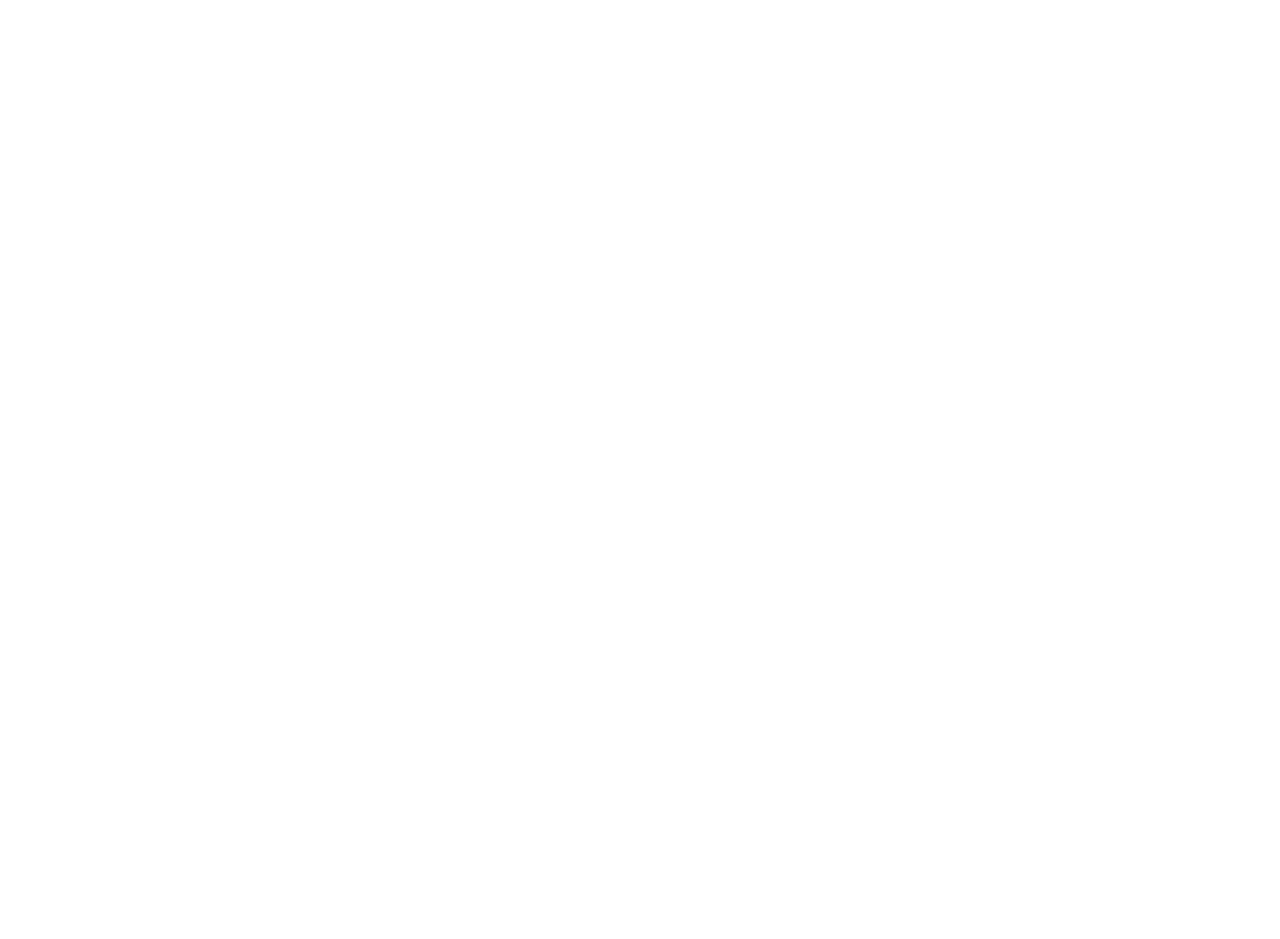
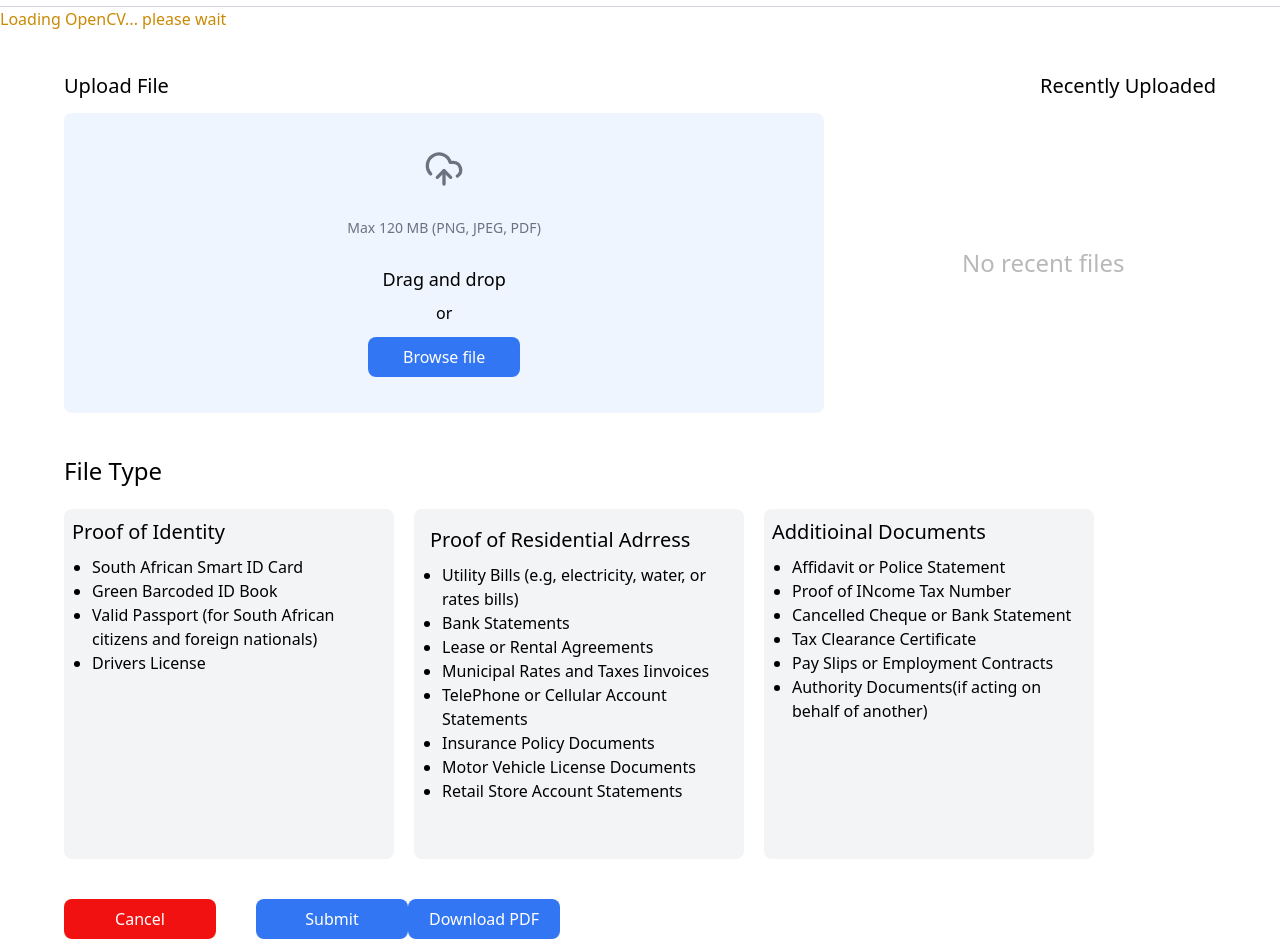
Before and after one commit to marc-yusufu/document-verification-docufy, a React (Vite) app: page /upload in a window 1280 px wide. Before the commit this address had no page. Shown: the part 60-999 px from the top of the page. Before the commit the page ends 800 px from the top, so only its background shows below. Built offline with nearby package versions, Linux system fonts and the light colour scheme.

Commit message:
openCV and pdf generating

```diff
--- a/index.html
+++ b/index.html
@@ -7,6 +7,15 @@
   </head>
   <body>
     <div id="root"></div>
+
+        <!-- for OpenCV-->
+    <!--<input type="file" id="fileInput" accept="image/*"/>
+    <br>
+    <canvas id="canvasInput"></canvas>
+    <canvas id="canvasOutput"></canvas>-->
+
+    <script async src="https://docs.opencv.org/4.x/opencv.js"></script>
+    <script src="https://cdnjs.cloudflare.com/ajax/libs/jspdf/2.5.1/jspdf.umd.min.js"></script>
     <script type="module" src="/src/main.tsx"></script>
   </body>
 </html>
--- a/src/App.tsx
+++ b/src/App.tsx
@@ -37,7 +37,7 @@
 
   return (
     <div className="font-sans">
-      {!hideHeaderFooter && <Header />}
+      {!hideHeaderFooter  }
 
       {loading && (
         <div className="text-center text-sm p-2 bg-yellow-100 text-yellow-800">
@@ -67,7 +67,8 @@
         <Route path="/signup" element={<SignUpScreen />} />
         <Route path="/verify" element={<VerificationScreen />} />
         <Route path="/home" element={<Home />} />
-        <Route path="/" element={<UploadFile />} />
+        <Route path="/" element={<Upload />} />
+        <Route path="upload" element={<UploadFile />} />
         <Route path="/services" element={<ServicesPage />} />
         <Route path="/about" element={<AboutUs />} />
         <Route path="/settings" element={<SettingPage />} />
--- a/src/Screens/UploadFile.tsx
+++ b/src/Screens/UploadFile.tsx
@@ -1,9 +1,8 @@
-import { useState, useRef, createContext, useContext } from "react"
+import { useState, useRef, useEffect } from "react"
 import { CarIcon, CloudUpload, DoorClosedIcon } from "lucide-react";
 import {jsPDF} from "jspdf";
+import MainHeader from "../components/mainHeader";
 
-
-export const fileContext = createContext("");
 
 type uploadedFiles = {
     name: string;
@@ -11,6 +10,19 @@
 }
 
 export default function UploadFile(){
+
+    useEffect(() => {
+        if (window.cv && window.cv.imread) {
+            setCvReady(true);
+            return;
+        }
+
+        window.cv = window.cv || {};
+        window.cv['onRuntimeInitialized'] = () => {
+            console.log("OpenCV ready.");
+            setCvReady(true); // optional: track when cv is loaded
+        };
+    }, []);
 
     /*for openCV resizing and denoising*/
     const canvasInputRef = useRef<HTMLCanvasElement>(null);
@@ -28,6 +40,9 @@
     const [result, setResult] = useState<string | null>(null);
     const [error, setError] = useState<string | null>(null);
     const [submitAttempted, setSubmitAttempted] = useState(false);
+
+    const [cvReady, setCvReady] = useState(false);
+
 
 
 
@@ -77,7 +92,8 @@
                 if(window.cv && window.cv.imread){
                     processImage();
                 }else{
-                    window.cv['onRuntimeInitialized'] = processImage;
+                    //window.cv['onRuntimeInitialized'] = processImage;
+                    console.warn("cv not ready")
                 }
             };
         };
@@ -134,41 +150,40 @@
         if (!canvasInputRef.current || !canvasOutputRef.current) return;
 
         const src = window.cv.imread(canvasInputRef.current);
-        const resized = new cv.Mat();
+        //const resized = new cv.Mat();
         const gray = new cv.Mat();
-        const denoised = new cv.Mat();
+        //const denoised = new cv.Mat();
+        //const blurred = new cv.Mat();
+        //const sharpened = new cv.Mat();
         const output = new cv.Mat();
 
         const size = new window.cv.Size(150, 150);
 
         // Resize
-        window.cv.resize(src, resized, size, 0, 0, window.cv.INTER_AREA);
+        //window.cv.resize(src, resized, size, 0, 0, window.cv.INTER_AREA);
 
         // Convert to grayscale
-        window.cv.cvtColor(resized, gray, window.cv.COLOR_RGBA2GRAY);
+        window.cv.cvtColor(src, gray, window.cv.COLOR_RGBA2GRAY);
 
-        // Denoise grayscale image
-        window.cv.fastNlMeansDenoising(gray, denoised, 30, 7, 21);
+        // Convert to RGBA
+        window.cv.cvtColor(gray, output, window.cv.COLOR_GRAY2RGBA);
 
-        // Threshold the denoised image
-        window.cv.threshold(denoised, denoised, 127, 255, window.cv.THRESH_BINARY);
-
-        // Convert back to RGBA for displaying
-        window.cv.cvtColor(denoised, output, window.cv.COLOR_GRAY2RGBA);
+        // Match output canvas size to original image dimensions
+        canvasOutputRef.current.width = src.cols;
+        canvasOutputRef.current.height = src.rows;
 
         // Show the processed image
-        window.cv.imshow(canvasOutputRef.current!, output);
-        console.log("Processing image....")
+        window.cv.imshow(canvasOutputRef.current, output);
+        console.log("Processing image into black abnd white")
         // Wait for canvas to visually update, then generate PDF
         setTimeout(() => {
             generatePDF(canvasOutputRef.current!);
-        }, 100);
+        }, 500);
 
         // Cleanup
         src.delete();
-        resized.delete();
+        //resized.delete();
         gray.delete();
-        denoised.delete();
         output.delete();
     };
 
@@ -210,7 +225,12 @@
 
     return(
         <div>
-        <form onSubmit={handleSubmit} className="flex justify-center flex-col items-center">
+            <MainHeader/>
+            {!cvReady && (
+                <p className="text-yellow-600 font-medium mb-4">Loading OpenCV... please wait</p>
+            )}
+
+            <form onSubmit={handleSubmit} className="flex justify-center flex-col items-center mt-10">
                 <div className="w-[90%] flex flex-row justify-between mb-3">
                     <h1 className=" font-medium text-[20px]">Upload File</h1>
                     <h1 className="pr-53 font-medium text-[20px]">Recently Uploaded</h1>
@@ -238,10 +258,11 @@
                         id="fileInput"
                         hidden = {true}
                         accept=".pdf,.png,.jpg,.jpeg"
+                        disabled={!cvReady}
                         onChange = {handleFileChange}/>
                     </div>
 
-                    {/*Recent;y uploaded container*/}
+                        {/*Recently uploaded container*/}
                     <div className="max-h-[300px] overflow-y-auto border-1 border-gray-200 rounded-lg w-[30%] bg-[#ffffff] p-5">
                         {recentlyUploaded.length > 0 ? (
                             <ul className="text-[14px] p-2">
@@ -333,17 +354,19 @@
 
                     <button
                         type="submit"
-                    disabled={uploading}
+                        disabled={uploading || !cvReady}
                         className={`p-2 rounded-lg text-white bg-[#3376F3] w-[152px] ${
-                        uploading ? "opacity-50 cursor-not-allowed" : "hover:bg-gray-900"
+                            uploading || cvReady ? "opacity-50 cursor-not-allowed" : "hover:bg-gray-900"
                         }`}
                     >
                         {uploading ? "Uploading..." : "Submit"}
                     </button>
 
                     {/*test button for downloads*/}
-                <button onClick={() => {
-                    const canvas = !canvasOutputRef.current!;
+                    <button
+                        type="button"
+                        onClick={() => {
+                        const canvas = canvasOutputRef.current!;
                         if (canvas) {
                             console.error("Output canvas is not available");
                             generatePDF(canvas);
--- a/src/components/mainHeader.tsx
+++ b/src/components/mainHeader.tsx
@@ -85,7 +85,7 @@
 
       <div className="flex items-center gap-6">
         <button
-          onClick={() => navigate("/add")}
+          onClick={() => navigate("/upload")}
           aria-label="Add"
           className="p-1 rounded hover:bg-blue-100 transition"
         >
```
Lines whose indentation alone changed are shown as unchanged.
